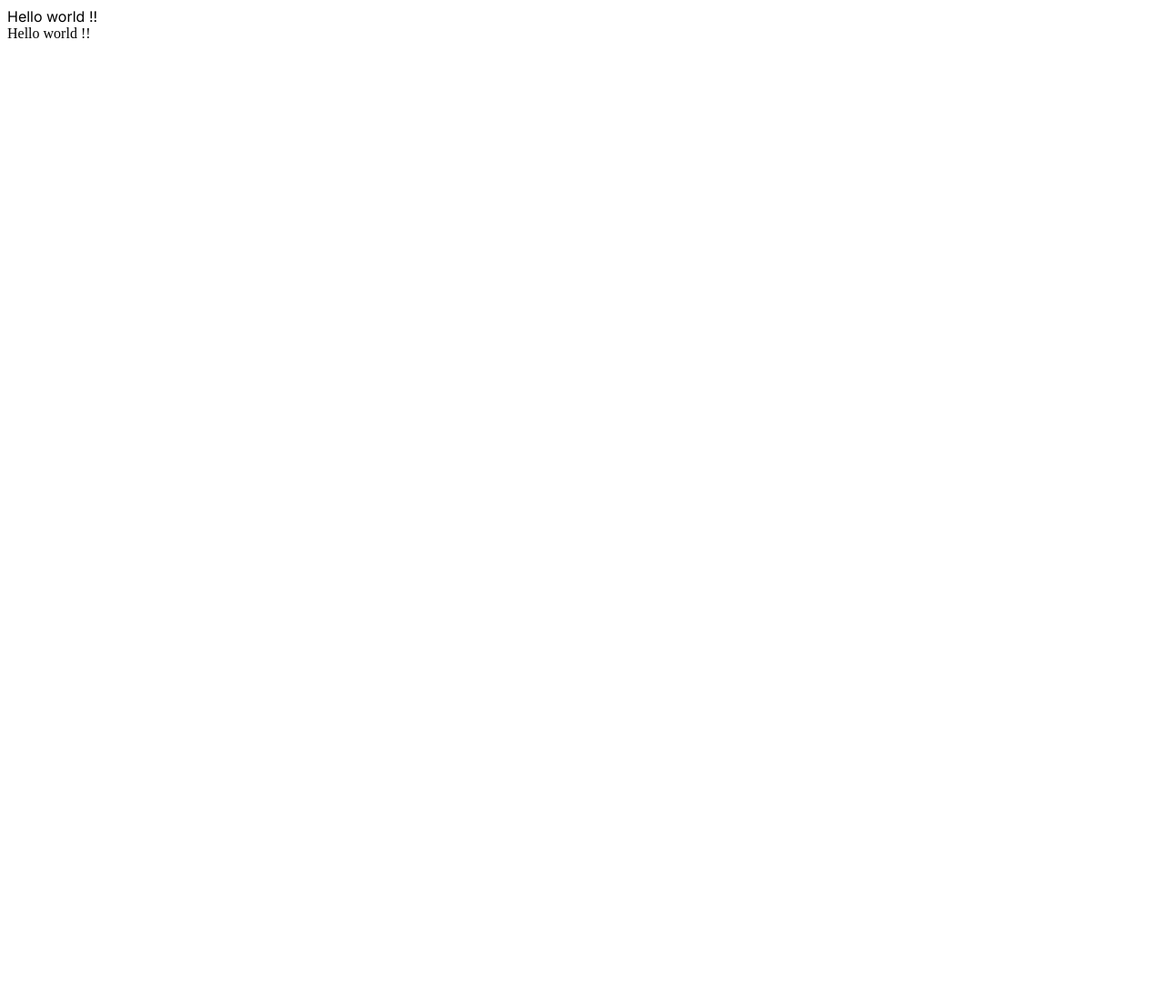
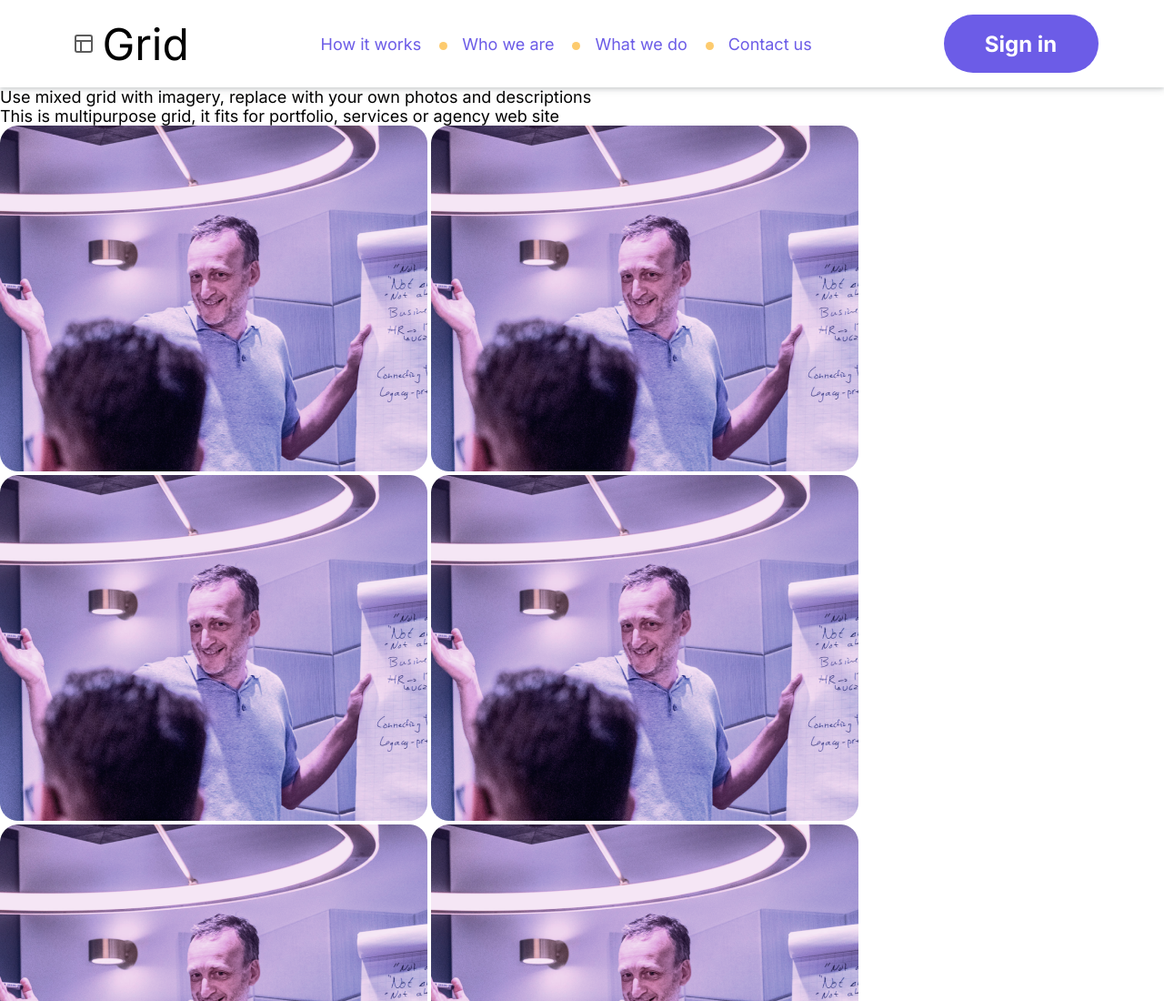
Before and after one commit to Papirosa225/Grid, a plain HTML site: page index.html in a window 1280 px wide. Shown: the top 1100 px of the page at 91% size. Before the commit the page ends 800 px from the top, so only its background shows below. Drawn offline with Linux system fonts and the light colour scheme.

Commit message:
Header complete

```diff
--- a/index.html
+++ b/index.html
@@ -7,13 +7,48 @@
       href="https://fonts.googleapis.com/css2?family=Inter:wght@100..900&display=swap"
       rel="stylesheet"
     />
-    <link rel="stylesheet" href="/styles/header.css ">
+    <link rel="stylesheet" href="styles/header.css " />
+    <link rel="stylesheet" href="styles/button.css" />
+    <link rel="stylesheet" href="styles/index.css" />
+    <link rel="stylesheet" href="styles/main.css">
     <meta charset="UTF-8" />
     <meta name="viewport" content="width=device-width, initial-scale=1.0" />
-    <title>Grid</title>
+    <title>GRID</title>
   </head>
   <body>
-    <div class="header">Hello world !!</div>
-    <div>Hello world !!</div>
+    <header class="header">
+      <div class="header_logo">
+        <img src="img/icon/icon-layout.svg" alt="" />
+        <span>Grid</span>
+      </div>
+
+      <nav class="header_nav">
+        <a href="#">How it works</a>
+        <a href="#">Who we are </a>
+        <a href="#">What we do</a>
+        <a href="#">Contact us</a>
+      </nav>
+      <button class="primary header_button">Sign in</button>
+    </header>
+    <main class="main">
+      <div></div>
+      <div class="main_grid">
+        <div class="grid_text">
+          Use mixed grid with imagery, replace with your own photos and
+          descriptions
+        </div>
+        <div class="grid_text">
+          This is multipurpose grid, it fits for portfolio, services or agency
+          web site
+        </div>
+        <img src="img/photos/img.png" alt="">
+        <img src="img/photos/img.png" alt="">
+        <img src="img/photos/img.png" alt="">
+        <img src="img/photos/img.png" alt="">
+        <img src="img/photos/img.png" alt="">
+        <img src="img/photos/img.png" alt="">
+        <img src="img/photos/img.png" alt="">
+      </div>
+    </main>
   </body>
 </html>
--- /dev/null
+++ b/styles/button.css
@@ -0,0 +1,29 @@
+.primary,
+.secondary {
+    font-family: Inter;
+    font-size: 24px;
+    font-weight: 700;
+    cursor: pointer;
+    outline: none;
+}
+
+.primary {
+    color: var(--color-white);
+    background: var(--color-purple-dark);
+    border: none;
+    border-radius: 999px;
+}
+
+
+.secondary {
+    background-color: transparent;
+    border: 1px solid var(--color-gray-32);
+    border-radius: 16px;
+    color: var(--color-purple-dark);
+}
+
+.primary:hover,
+.primary:focus {
+    background-color: var(--color-purple-light);
+    transition: .3s background-color ease;
+}
--- a/styles/header.css
+++ b/styles/header.css
@@ -1,3 +1,50 @@
 .header {
+    display: flex;
+    justify-content: space-around;
+    align-items: center;
+    box-shadow: 0px 2px 4px rgba(38, 50, 56, 0.16), 0px 4px 8px rgba(38, 50, 56, 0.08);;
+    padding: 16px 0;
+}
+
+.header_logo {
+    display: flex;
+    align-items: center;
+    justify-content: center;
+    font-size: 48px;
+    font-family: Inter;
+    font-weight: 7000   ;
+}
+
+.header_button {
+    height: 64px;
+    width: 170px;
+}
+.header_nav {
+    display: flex;
+}
+
+.header_nav a {
+    text-decoration: none;
+    color : var(--color-purple-dark);
+    margin-right: 20px;
+    font-size: 18px;
     font-family: Inter;
 }
+
+.header_nav a:not(:first-child)::before {
+    content: "";
+    display: inline-block;
+    height: 9px;
+    width: 9px;
+    border-radius: 50%;
+    background-color: var(--color-yellow-dark);
+    margin-right: 16px;
+}
+
+.header_nav a:active {
+    color: var(--color-black);
+}
+
+.header_nav a:last-child {
+    margin-right: 0;
+}
--- a/styles/index.css
+++ b/styles/index.css
@@ -1,3 +1,7 @@
+body {
+	margin: 0;
+}
+
 :root {
 	--color-white: #FFFFFF;
 	--color-black: #2D3436;
--- /dev/null
+++ b/styles/main.css
@@ -0,0 +1,5 @@
+.grid_text{
+    font-size: 18px;
+    font-family: Inter;
+    font-weight: 400;
+}
```
Also changed, not shown: img/icon/Text & Edit.svg (added), img/icon/icon-layout.svg (added), img/icon/icon-pie-chart.svg (added), img/photos/img.png (added).
